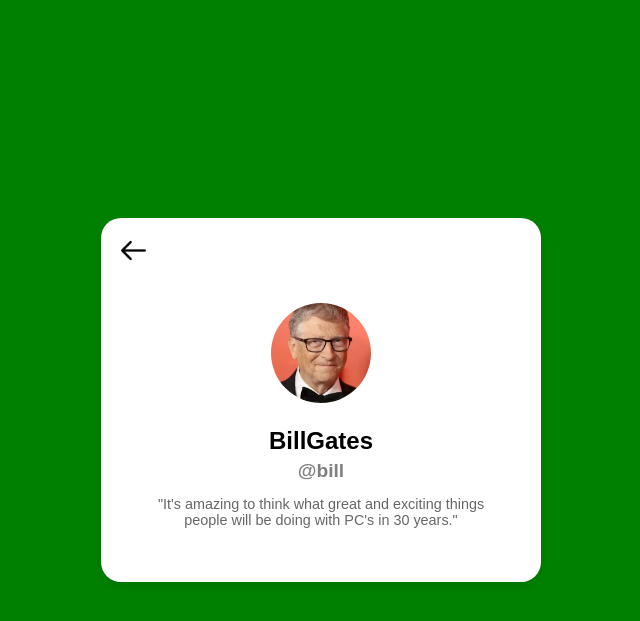
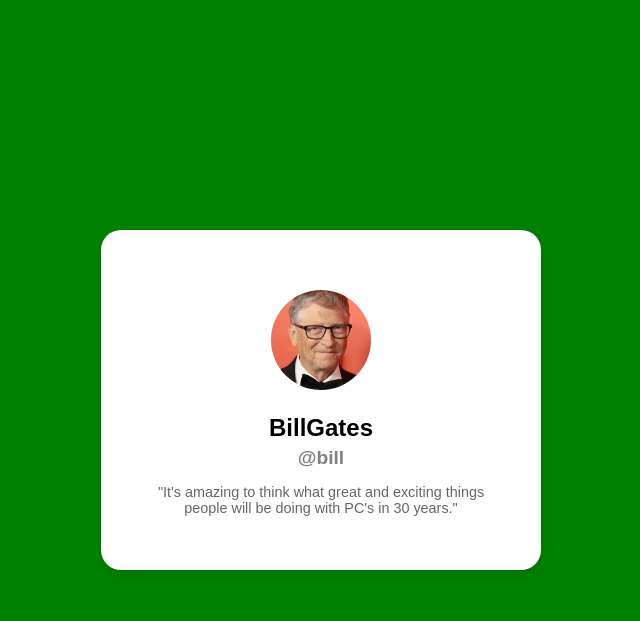
Before and after one commit to yosbelm/mychat, a Django app: page /user/1 in a window 1280 px wide. Shown: the top 621 px of the page, without its empty margins (319-959 px from the left). Run offline with Django 5.2, Linux system fonts and the light colour scheme; data comes from the database, SQL or seed files in the repository; both versions use the stored data as it was after the commit.

Commit message:
fixed the back details function

```diff
--- a/templates/index.html
+++ b/templates/index.html
@@ -3,14 +3,7 @@
 
 {% block content %}
 <style>
-        .chat-header{
-            display: flex;
-            justify-content: start;
-        }
-        .chat-header img{
-            width: 25px;
-            height: 25px;
-        }
+
         .user-details {
             border-radius: 20px;
             padding: 20px;
@@ -42,9 +35,6 @@
         }
 </style>
 <div class="chat-container">
-    <a class="chat-header" href="{% url 'chatting' user.id %}">
-        <img src="{% static '/flecha.png' %}">
-    </a>
     <div class="user-details">
         <img src="{{ user.pic.url }}" alt="Foto de perfil de {{ user.name }}">
         <h2>{{ user.name }}</h2>
```
Also changed, not shown: db.sqlite3.
